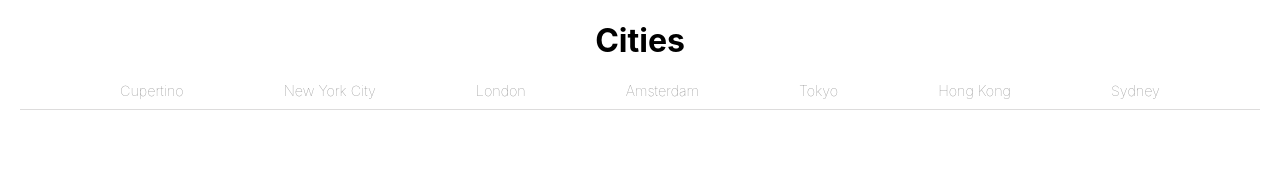
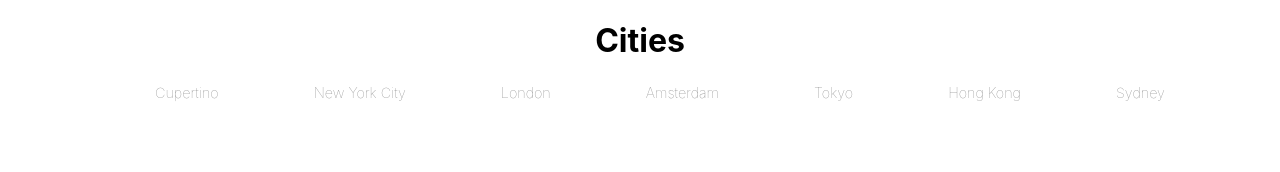
Before and after one commit to tj3407/navbar, a React (Create React App) app: page / in a window 1280 px wide. Shown: the top 172 px of the page. Built offline with nearby package versions, Linux system fonts and the light colour scheme.

Commit message:
Fixed sliding underline on click

```diff
--- a/src/components/navbar/Navbar.js
+++ b/src/components/navbar/Navbar.js
@@ -2,22 +2,63 @@
 import "./stylesheet/navbar.css";
 
 export default function Navbar(props) {
+  const [target, setTarget] = React.useState({});
+  const [links, setLinks] = React.useState({});
+
+  React.useEffect(() => {
+    setTarget(document.querySelector(".bottom-border"));
+    let items = document.querySelectorAll(".nav-items ul");
+    setLinks(items[0].childNodes);
+  }, [])
+
   const handleClick = (e) => {
     e.preventDefault();
+    const parentNode = e.target.parentNode;
+    let nodes = Array.from(links);
+
+    if (!parentNode.classList.contains("active")) {
+      for (let i = 0; i < nodes.length; i++) {
+        console.log(nodes[i].parentNode)
+        if (nodes[i].classList.contains("active")) {
+          console.log('removing')
+          nodes[i].classList.remove("active");
+        }
+      }
+
+      parentNode.classList.add("active");
+
+      const width = e.target.getBoundingClientRect().width;
+      const height = e.target.getBoundingClientRect().height;
+      const left = e.target.getBoundingClientRect().left;
+      const top = e.target.getBoundingClientRect().top;
+      const color = "black";
+
+      target.style.width = `${width}px`;
+      target.style.height = `${height}px`;
+      target.style.left = `${left}px`;
+      target.style.top = `${top}px`;
+      target.style.borderColor = color;
+      target.style.transform = "none";
+      target.style.paddingTop = "10px";
+    }
   }
 
   return (
     <div className="navbar">
       <nav className="nav-items">
+        <ul>
           {props.items.map(item => {
             return (
-            <a key={item.section} className="navbar-link" href="/" onClick={handleClick} tabIndex={0}>
+              <li key={item.section}>
+                <a href="/" onClick={handleClick} tabIndex={0}>
                   {item.label}
                 </a>
+              </li>
             );
           })}
+        </ul>
       </nav>
-      <div className="bottom-border" />
+      <span className="bottom-border" />
     </div>
   );
 }
--- a/src/components/navbar/stylesheet/navbar.css
+++ b/src/components/navbar/stylesheet/navbar.css
@@ -2,19 +2,28 @@
   margin: 20px;
 }
 
-.navbar .bottom-border {
+.bottom-border {
   height: 1px;
-  background: rgb(221, 220, 220);
-  position: relative;
-  top: 10px;
+  /* background: rgb(221, 220, 220); */
+  border-bottom: 1px solid gray;
+  position: absolute;
+  z-index: -1;
+  /* top: 10px; */
+  transform: translateY(-60px);
   transition: 0.5s ease;
   -webkit-transition: 0.5s ease;
 }
 
-.nav-items {
+.nav-items a,
+.bottom-target {
+  transition: all .35s ease-in-out;
+}
+
+.nav-items ul {
   display: flex;
   justify-content: space-evenly;
   flex-direction: row;
+  list-style-type: none;
 }
 
 .navbar-link:after {
```
Lines whose indentation alone changed are shown as unchanged.
